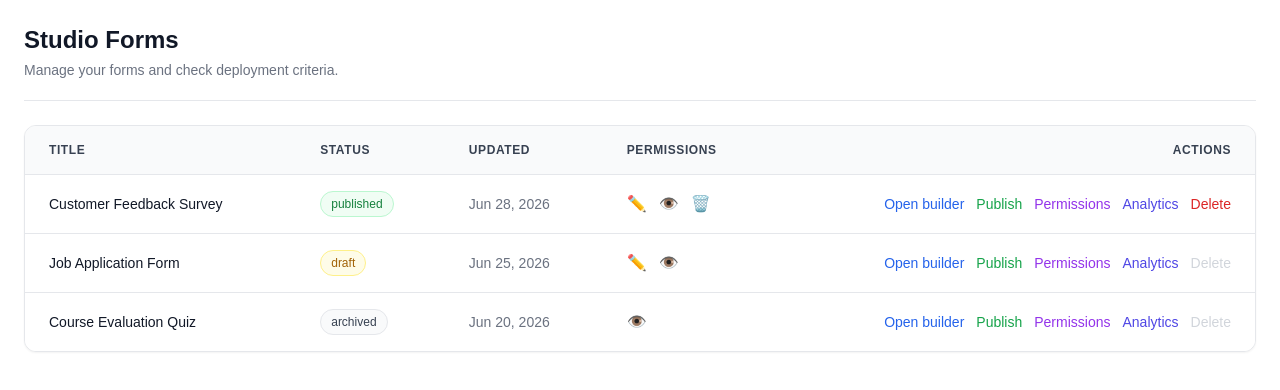
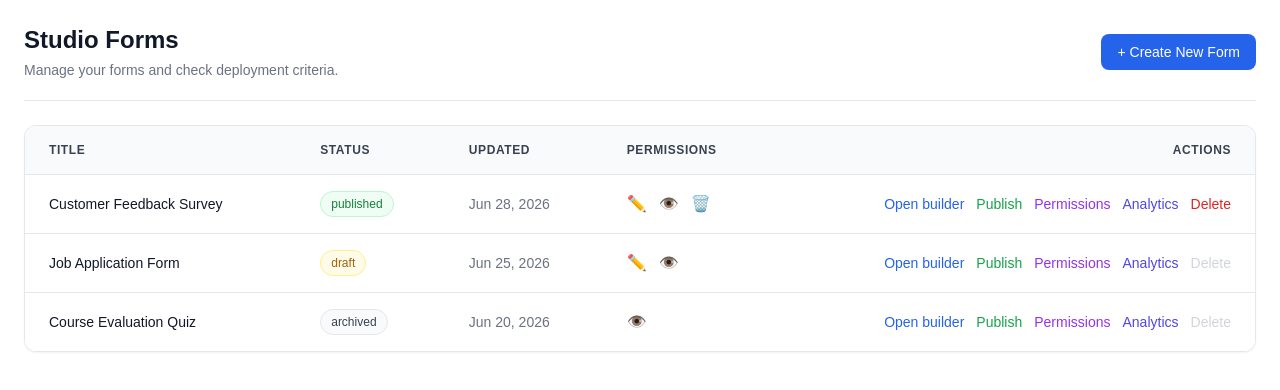
Before and after one commit to menah44/task, a Next.js app in the folder taskio-fronr/: page /studio/forms in a window 1280 px wide. Shown: the top 390 px of the page. Built offline with nearby package versions, Linux system fonts and the light colour scheme; no server answers.

Commit message:
simple edit in task2

```diff
--- a/taskio-fronr/app/studio/forms/page.tsx
+++ b/taskio-fronr/app/studio/forms/page.tsx
@@ -4,7 +4,6 @@
 import { useQuery } from "@tanstack/react-query";
 import Link from "next/link";
 
-// 1. الأنماط (Types) متطابقة مع متطلبات الأعمدة (Columns)
 interface FormPermissions {
   canEdit: boolean;
   canView: boolean;
@@ -19,10 +18,8 @@
   permissions: FormPermissions;
 }
 
-// 2. دالة الـ Fetch الذكية - تضمن تشغيل الصفحة حتى لو الـ API لسه مش قايم
 const fetchStudioForms = async (): Promise<FormItem[]> => {
   try {
-    // محاولة جلب البيانات من الـ Endpoint المطلوبة في التأسك (A3-07)
     const response = await fetch("/api/accessible-forms");
     if (response.ok) {
       return await response.json();
@@ -31,7 +28,6 @@
     console.log("Backend API not connected yet, using fallback data.");
   }
 
-  // البيانات التجريبية (Mock Data) مطابقة تماماً لشروط القبول (Acceptance Criteria)
   return [
     {
       id: "form-101",
@@ -58,11 +54,10 @@
 };
 
 export default function StudioFormsPage() {
-  // 3. استخدام الـ React Query بكفاءة طبقاً للتأسك الأول
   const { data: forms, isLoading } = useQuery<FormItem[]>({
     queryKey: ["accessible-forms"],
     queryFn: fetchStudioForms,
-    staleTime: 60 * 1000, // 60 ثانية كاش
+    staleTime: 60 * 1000,
   });
 
   if (isLoading) {
@@ -75,7 +70,6 @@
 
   return (
     <div className="p-6 max-w-7xl mx-auto space-y-6">
-      {/* الـ Header الهيكل الأساسي */}
       <div className="flex justify-between items-center border-b border-gray-200 pb-5">
         <div>
           <h1 className="text-2xl font-bold text-gray-900">Studio Forms</h1>
@@ -83,15 +77,19 @@
             Manage your forms and check deployment criteria.
           </p>
         </div>
+        {/* ✅ زرار Create New Form */}
+        <Link
+          href="/studio/forms/new"
+          className="px-4 py-2 bg-blue-600 hover:bg-blue-700 text-white text-sm font-medium rounded-lg transition-colors">
+          + Create New Form
+        </Link>
       </div>
 
-      {/* الـ Table/Card المذكور في خطوة رقم 1 من الـ Subtasks */}
       <div className="bg-white rounded-xl shadow-sm border border-gray-200 overflow-hidden">
         <div className="overflow-x-auto">
           <table className="min-w-full divide-y divide-gray-200 text-left text-sm">
             <thead className="bg-gray-50 text-gray-700 uppercase text-xs font-semibold tracking-wider">
               <tr>
-                {/* خطوة رقم 2 من الـ Subtasks: الأعمدة المطلوبة */}
                 <th className="px-6 py-4">Title</th>
                 <th className="px-6 py-4">Status</th>
                 <th className="px-6 py-4">Updated</th>
@@ -105,12 +103,12 @@
                   <tr
                     key={form.id}
                     className="hover:bg-gray-50 transition-colors">
-                    {/* 1. Title */}
+                    {/* Title */}
                     <td className="px-6 py-4 font-medium text-gray-900 whitespace-nowrap">
                       {form.title}
                     </td>
 
-                    {/* 2. Status Badge (Acceptance Criteria: badges reflect status) */}
+                    {/* Status Badge */}
                     <td className="px-6 py-4 whitespace-nowrap">
                       <span
                         className={`inline-flex items-center px-2.5 py-1 rounded-full text-xs font-medium border ${
@@ -124,7 +122,7 @@
                       </span>
                     </td>
 
-                    {/* 3. Updated Date */}
+                    {/* Updated Date */}
                     <td className="px-6 py-4 whitespace-nowrap text-gray-500">
                       {new Date(form.updatedAt).toLocaleDateString("en-US", {
                         year: "numeric",
@@ -133,7 +131,7 @@
                       })}
                     </td>
 
-                    {/* 4. Permissions Icons */}
+                    {/* Permissions Icons */}
                     <td className="px-6 py-4 whitespace-nowrap">
                       <div className="flex items-center space-x-3 text-base">
                         {form.permissions?.canEdit && (
@@ -148,7 +146,7 @@
                       </div>
                     </td>
 
-                    {/* 5. Actions per row (خطوة رقم 3 من الـ Subtasks والـ Navigation الصح) */}
+                    {/* Actions */}
                     <td className="px-6 py-4 whitespace-nowrap text-right text-sm font-medium space-x-3">
                       <Link
                         href={`/studio/forms/${form.id}/builder`}
```
